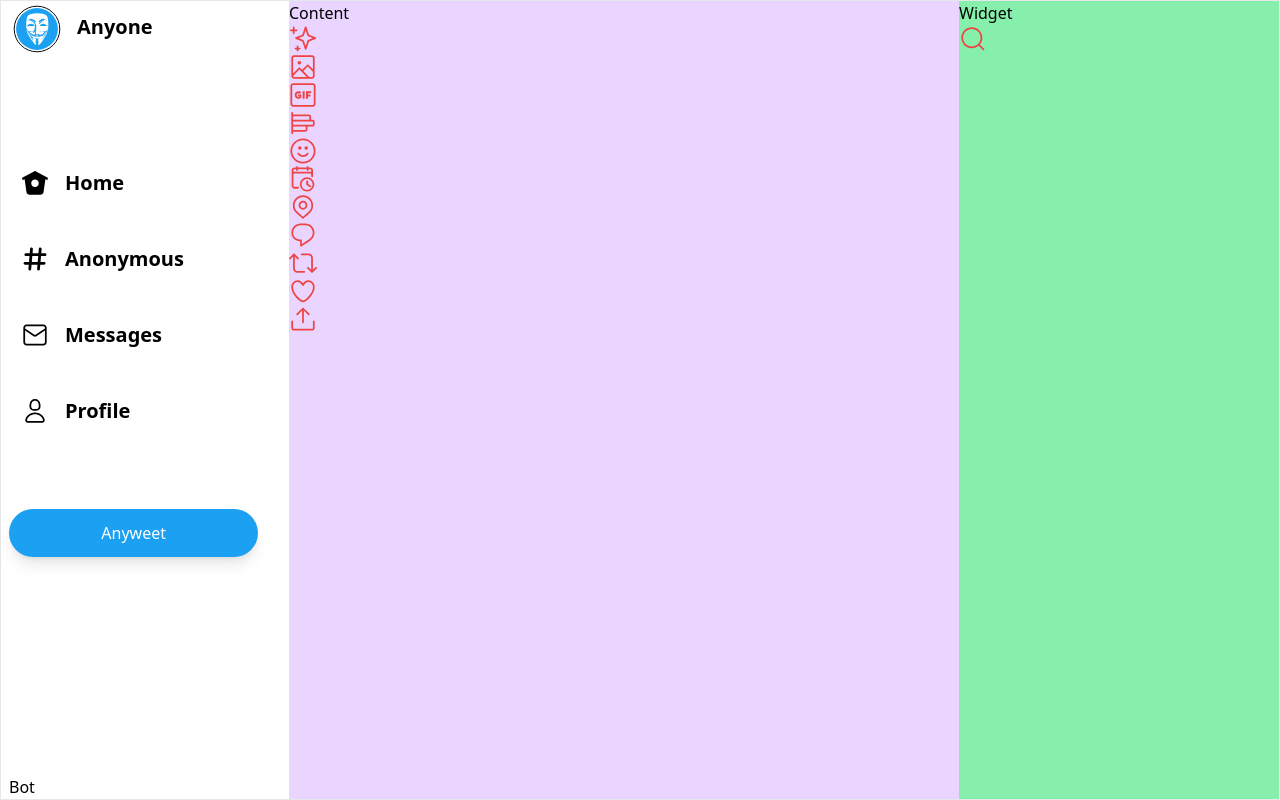
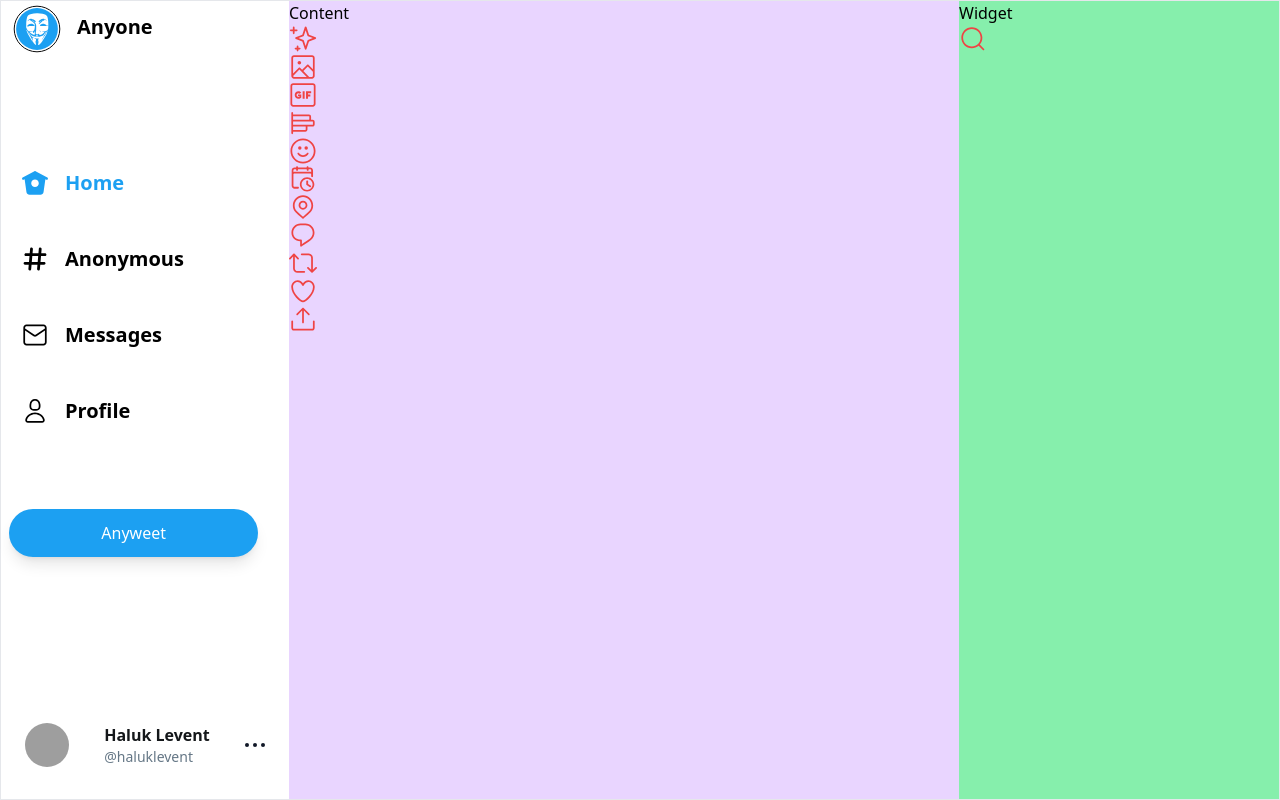
Before and after one commit to akdenizAnyone/WebClient, a React (Create React App) app: page / in a window 1280 px wide. Built offline with nearby package versions, Linux system fonts and the light colour scheme; grey boxes are pictures that could not be loaded.

Commit message:
add the profile box

```diff
--- a/src/components/SideLink.js
+++ b/src/components/SideLink.js
@@ -1,11 +1,15 @@
 import React from 'react'
 
-const SideLink = ({ name, Icon }) => {
+const SideLink = ({ name, Icon, active, onMenuItemClick }) => {
+    const isActive = active === name
     return (
-        <li className='group'>
-            <a href='#1' className='cursor-pointer block text-xl mb-2'>
+        <li className='group' onClick={() => onMenuItemClick(name)}>
+
+            <a href={name.toLowerCase()} className='cursor-pointer block text-xl mb-2 pointer-events-none'>
                 <div className='inline-block'>
-                    <div className='flex items-center group-hover:bg-primary-light group-hover:text-primary-base rounded-full pl-3 pr-8 py-5'>
+                    <div className={`flex items-center group-hover:bg-primary-light group-hover:text-primary-base rounded-full pl-3 pr-8 py-5
+
+                    ${isActive ? "text-primary-base" : ""}`}>
                         <Icon className='w-7 h-7 ' />
                         <span className='ml-4 font-bold'>{name}</span>
                     </div>
@@ -13,6 +17,7 @@ const SideLink = ({ name, Icon }) => {
 
             </a>
         </li>
+
     )
 }
 
--- /dev/null
+++ b/src/components/UserBox.js
@@ -0,0 +1,25 @@
+import React from "react";
+
+const UserBox = () => {
+  return (
+    <div className="flex justify-between items-center mb-6 hover:bg-primary-light cursor-pointer rounded-full py-2 px-4 transform transition-colors duration-200">
+      <img
+        src="https://pbs.twimg.com/profile_images/1505955785267896322/54RzzlDS_400x400.jpg"
+        alt="Profile"
+        className="w-11 h-11 rounded-full"
+      />
+      <div className="flex flex-col">
+        <span className="font-bold text-md text-black">Haluk Levent</span>
+        <span className="text-sm text-gray-dark">@haluklevent</span>
+      </div>
+
+      <div className="flex space-x-1">
+        <div className="w-1 h-1 bg-gray-900 rounded-full" />
+        <div className="w-1 h-1 bg-gray-900 rounded-full" />
+        <div className="w-1 h-1 bg-gray-900 rounded-full" />
+      </div>
+    </div>
+  );
+};
+
+export default UserBox;
--- a/src/layout/Sidebar.js
+++ b/src/layout/Sidebar.js
@@ -1,7 +1,8 @@
-import React from 'react'
+import React, { useState } from 'react'
 import { HomeIcon, ExploreIcon, MessageIcon, ProfileIcon } from '../icons/icon'
 import anyoneLogo from "../images/anyone.svg"
 import SideLink from "../components/SideLink"
+import UserBox from '../components/UserBox';
 
 
 
@@ -25,27 +26,33 @@ const sideLinks = [
 ];
 
 const Sidebar = () => {
+  const [active, setActive] = useState("Home");
+
+  const handleMenuItemClick = (name) =>{
+    setActive(name);
+  };
   return (
     <div className='px-2 flex flex-col justify-between w-72'>
       <div>
-        <div className='flex group'>
+        <a href='/home' className='flex cursor-pointer group'>
           <div className='mt-1 mb-24 ml-1 group-hover:bg-black flex items-center justify-center w-12 h-12 rounded-full transform transition-colors duration-200'>
             <img src={anyoneLogo} alt="Anyone Logo" className='w-14 h-20' />
           </div>
-          <a href='#1' className='ml-4 pt-3 font-bold text-xl group-hover:text-primary-base transform transition-colors duration-200'>Anyone</a>
-        </div>
+          <h1 className='ml-4 pt-3 font-bold text-xl group-hover:text-primary-base transform transition-colors duration-200'>Anyone</h1>
+        </a>
+
 
         <nav className='mb-16'>
           <ul>
             {sideLinks.map(link => (
-              <SideLink key={link.name} name={link.name} Icon={link.icon} />
+              <SideLink key={link.name} name={link.name} active={active} onMenuItemClick={handleMenuItemClick} Icon={link.icon} />
             ))}
           </ul>
         </nav>
         <button className='bg-primary-base text-white rounded-full py-3 px-8 w-11/12 shadow-lg hover:bg-primary-dark transform transition-colors duration-200'>Anyweet</button>
       </div>
 
-      <div>Bot</div>
+      <div><UserBox/></div>
     </div>
   )
 }
```
